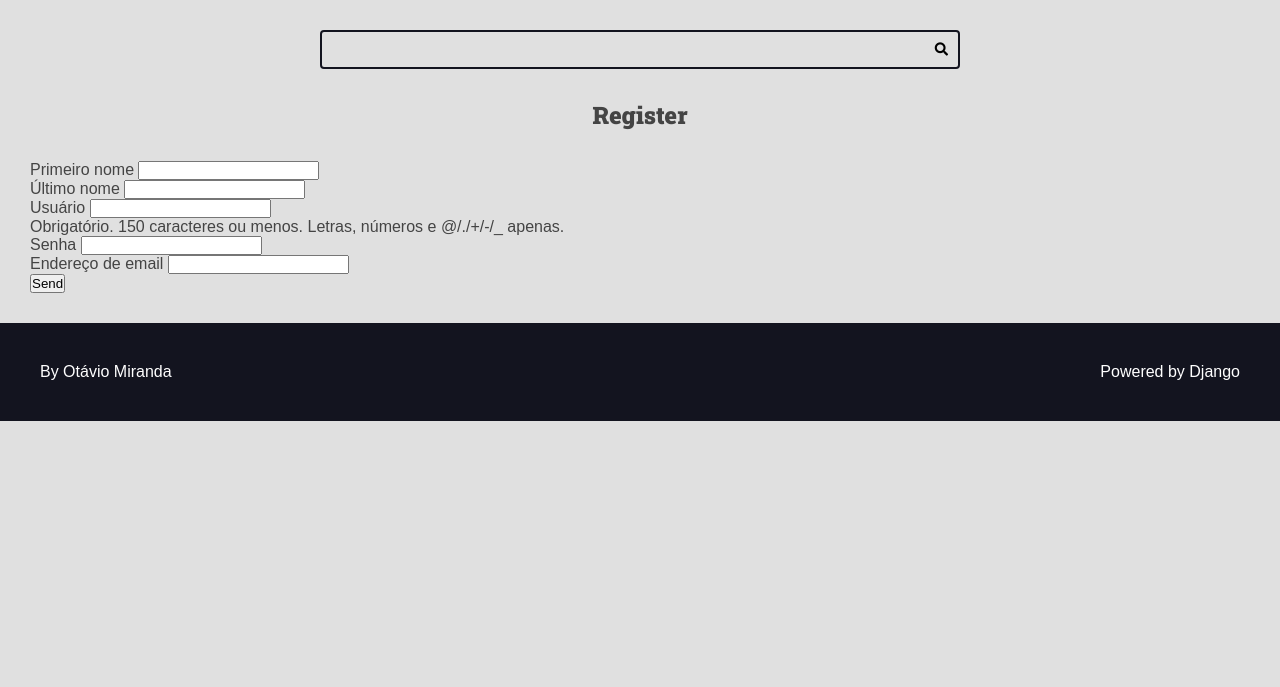
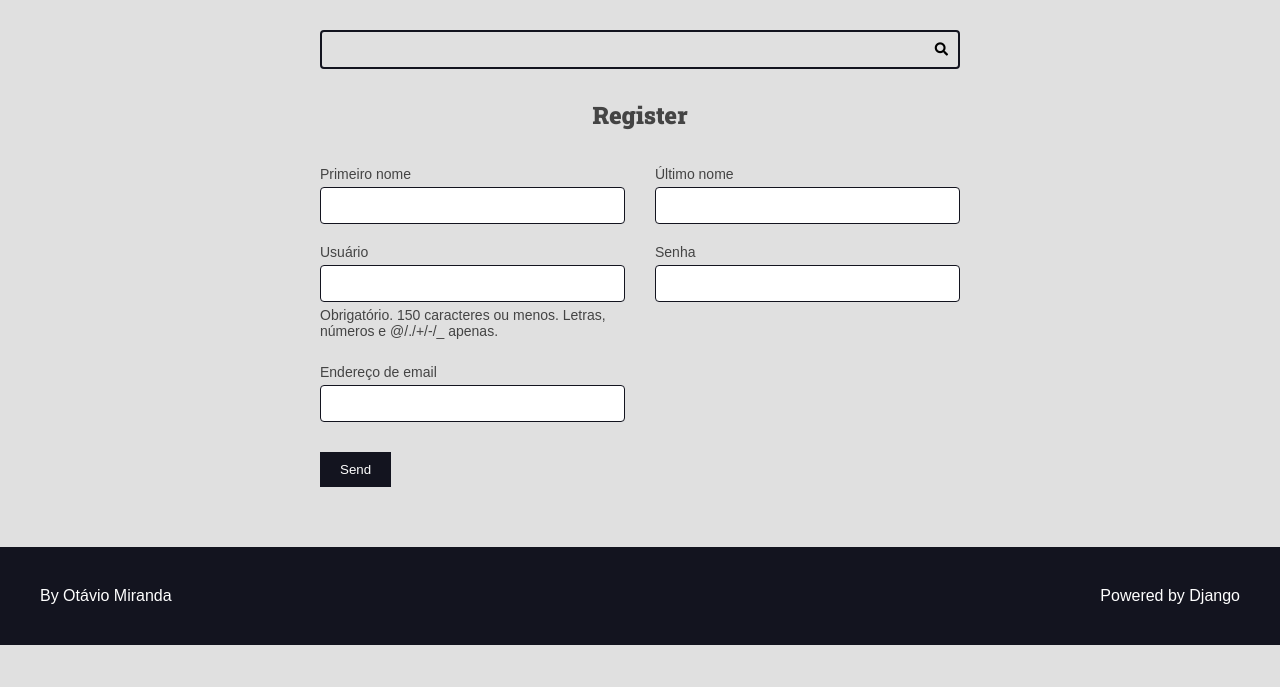
Before and after one commit to HPedroSilva/curso-django-projeto1, a Django app: page /authors/register/ in a window 1280 px wide. Shown: the part 113-800 px from the top of the page. Run offline with Django 3.2, Linux system fonts and the light colour scheme.

Commit message:
Estilização do formulário de registro no app `authors`

```diff
--- a/recipes/static/recipes/css/styles.css
+++ b/recipes/static/recipes/css/styles.css
@@ -361,6 +361,44 @@ h6 {
   color: var(--color-debug-dark);
 }
 
+/* Forms */
+.form-content {
+  max-width: 64rem;
+  margin: 0  auto;
+  margin-bottom: var(--spacing-gutter-medium);
+}
+
+.form-content label, .form-content .help-text, .errorlist{
+  display: block;
+  margin: .5rem 0;
+  font-size: 1.4rem;
+  list-style-type: none;
+}
+
+.errorlist {
+  color: var(--color-error-dark);
+}
+
+.form-content input {
+  width: 100%;
+  padding: 1rem;
+  border-radius: .4rem;
+  border: 1px solid var(--color-primary-dark);
+}
+
+.form-content-grid {
+  display: grid;
+  grid-template-columns: repeat(auto-fit, minmax(30rem, 1fr));
+  gap: calc(var(--spacing-gutter-medium) / 2) var(--spacing-gutter-medium);
+}
+
+.form-content button {
+  padding: 1rem 2rem;
+  border: none;
+  background-color: var(--color-primary-dark);
+  color: var(--color-white);
+}
+
 /* Generics */
 
 .center {
@@ -376,7 +414,7 @@ h6 {
 }
 
 @media (max-width: 600px) {
-  .main-content-list {
+  .main-content-list, .form-content-grid {
     grid-template-columns: repeat(auto-fit, minmax(100%, 1fr));
   }
 }
```
